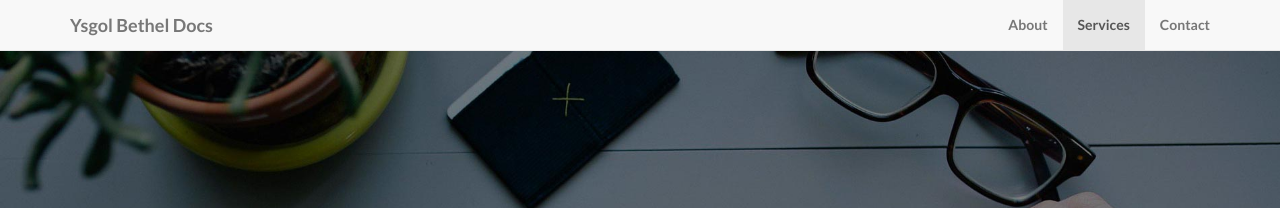
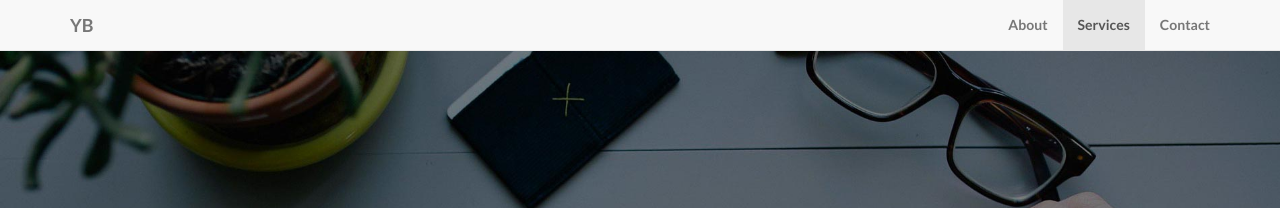
Before and after one commit to matatysgolbethel/matatysgolbethel.github.io, a Jekyll site: the page built from index.html, in a window 1280 px wide. Shown: the top 208 px of the page. Built offline with Jekyll 4.4.1, drawn with Linux system fonts in a browser that asks for light colours.

Commit message:
slight change to the top

```diff
--- a/_config.yml
+++ b/_config.yml
@@ -2,8 +2,8 @@
 #      Main Configs       #
 # ----------------------- #
 
-url: http://yoursite.com
-title: Ysgol Bethel Docs
+url: http://matatysgolbethel.github.io
+title: YB
 email: your-email@domain.com
 author: YB
 description: > # "Write an awesome description for your new site here.
```
